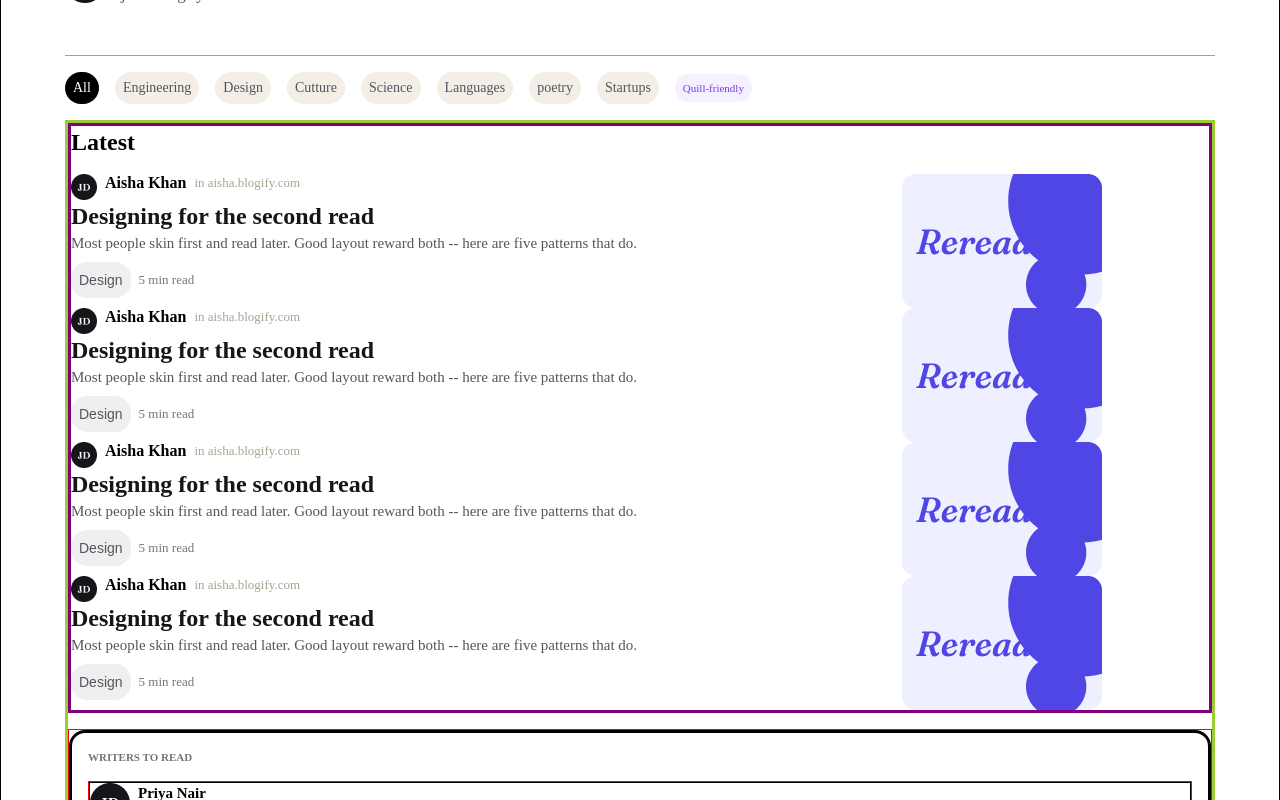
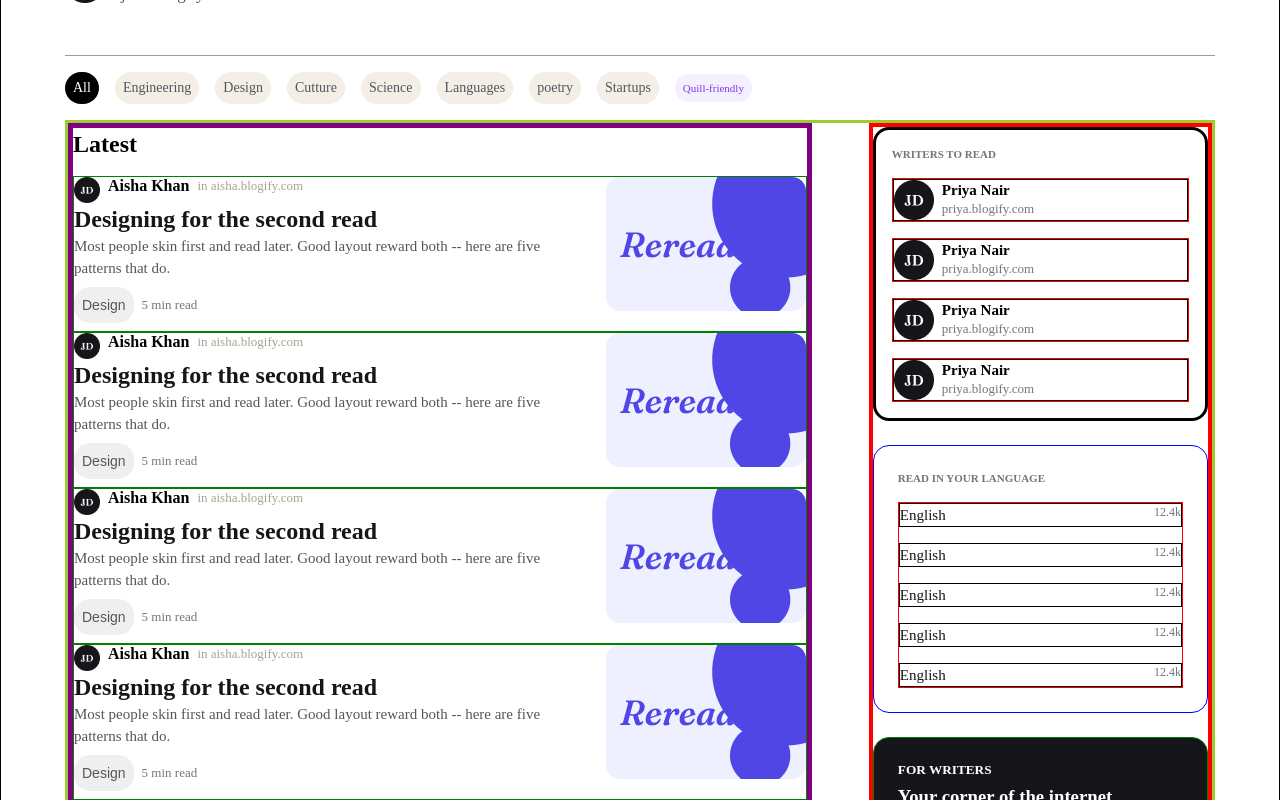
Before and after one commit to sahiba2503/currentProject, a React (Vite) app in the folder vite-project/: page / in a window 1280 px wide. Shown: the part 1080-1880 px from the top of the page. Built offline with nearby package versions, Linux system fonts and the light colour scheme.

Commit message:
add home part

```diff
--- a/vite-project/src/component/auth.css
+++ b/vite-project/src/component/auth.css
@@ -524,11 +524,12 @@ color:#7C3AED;
     border: 3px solid yellowgreen;
     width: 100%;
     display: flex;
-    flex-direction: column;
-     gap: 1rem;
+    flex-direction: row;
+     justify-content: space-between;
 }
 .latestuserscomments{
-    border: 3px solid purple;
+    border: 5px solid purple;
+    width: 65%;
     display: flex;
     flex-direction: column;
 }
@@ -536,6 +537,7 @@ color:#7C3AED;
     margin-bottom: 1rem;
 }
 .latestContainer{
+    border: 1px solid green;
     display: flex;
     flex-direction: row;
 
@@ -603,12 +605,8 @@ gap:0.5rem;
      line-height: 18px;
      font-weight: 400;
    }
-   .latestRereimg {
-    width: 21%;
-    height: 134px;
-   }
+
    .designdetail{
-    width: 70%;
     display: flex;
     flex-direction: column;
     margin-right: 3%;
@@ -616,7 +614,8 @@ gap:0.5rem;
 
   /* latestModule */
   .writersOuterContainer{
-    border: 1px solid red;
+    border: 4px solid red;
+    width: 30%;
     display: flex;
     flex-direction: column;
     gap: 1.5rem;
@@ -640,14 +639,7 @@ gap:0.5rem;
     border:1px solid red;
    gap: 1rem;
       }
-  /* .writersToRead h4{
-      font-size: 11px;
-   font-weight: 600;
-   line-height: 16px;
-   color:#74747E;
-   letter-spacing: 8%;
 
-  } */
   .studentsDetail{
     border: 1px solid black;
     display: flex;
@@ -722,3 +714,6 @@ gap:0.5rem;
    background-color: #4F46E5;
    color:white;
   }
+  /* .designdetail */
+  /* latestContainer */
+  /* latestuserscomments */
```
